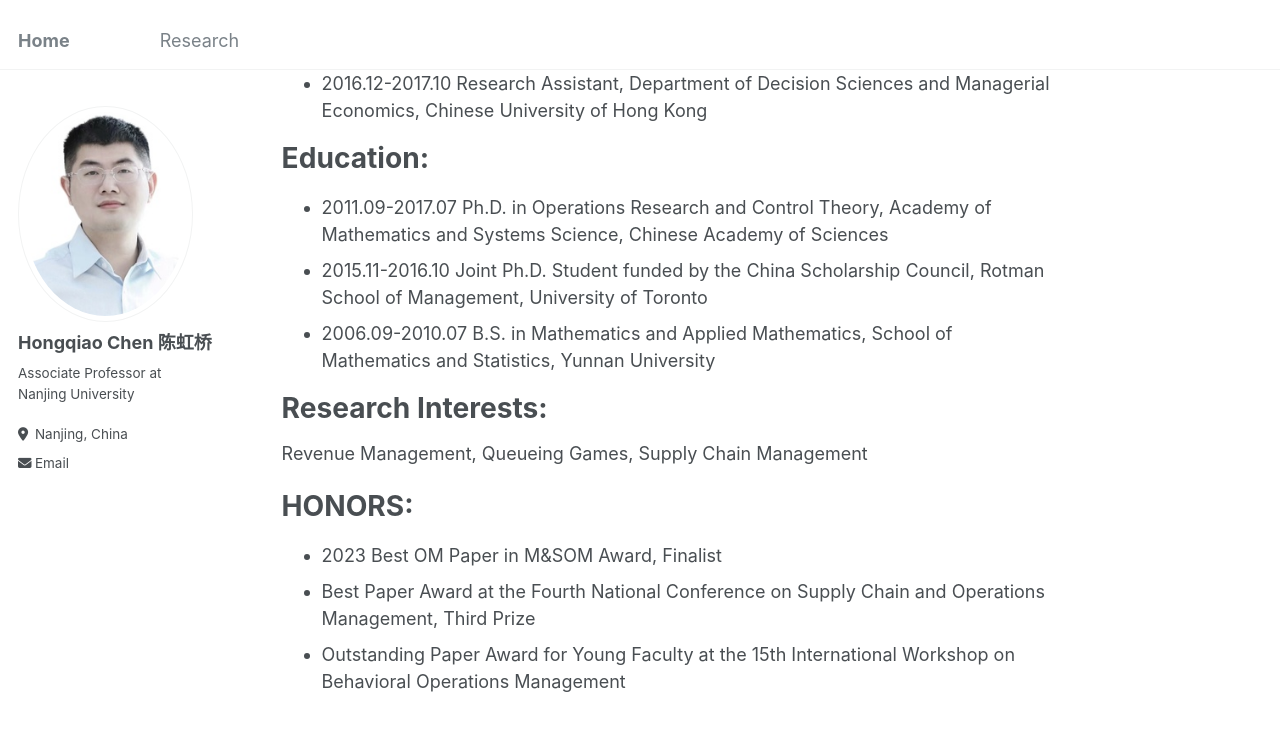
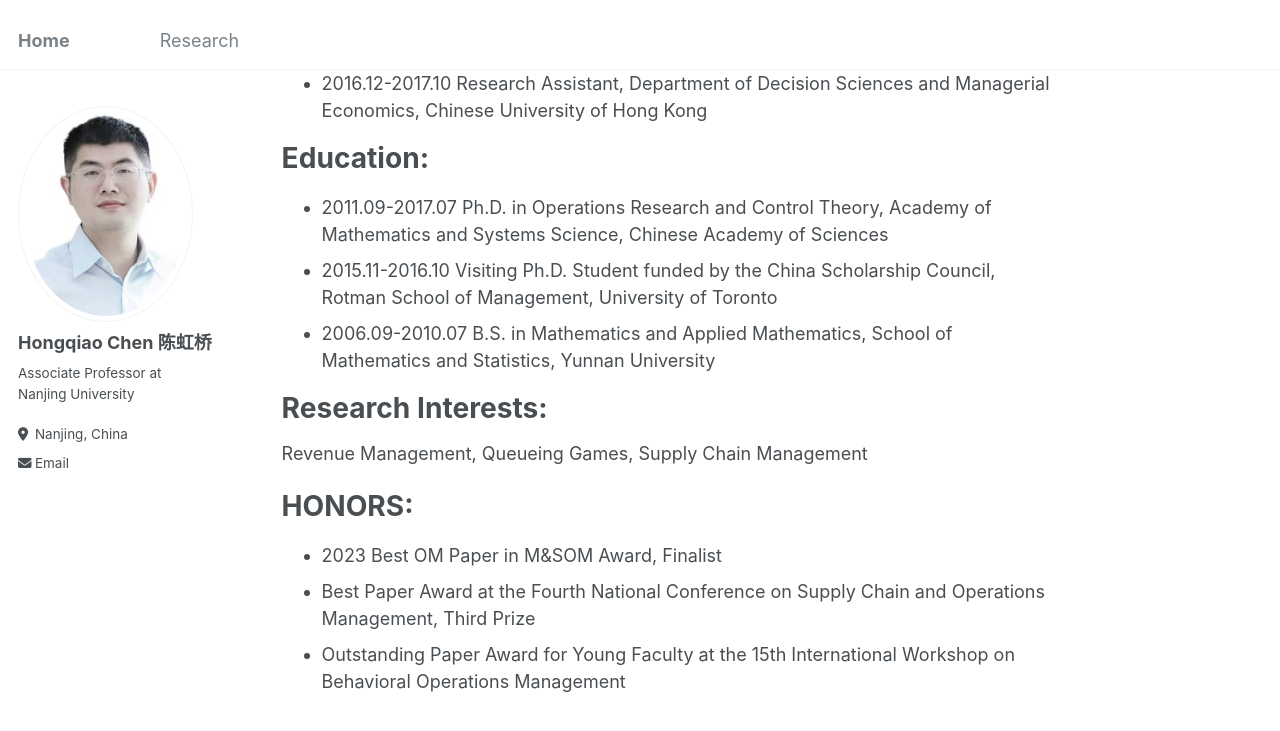
Before and after one commit to chq2024/chq2024.github.io, a Jekyll site: the page built from _pages/about.md, in a window 1280 px wide and 900 px high, scrolled down 408 px. Shown: the top 731 px of the window. Built offline with Jekyll 4.4.1, drawn with Linux system fonts in a browser that asks for light colours.

Commit message:
Update about.md

```diff
--- a/_pages/about.md
+++ b/_pages/about.md
@@ -17,7 +17,7 @@ My research interests include revenue management, queueing games, and supply cha
 **Education**:
 ======
 - 2011.09-2017.07 Ph.D. in Operations Research and Control Theory, Academy of Mathematics and Systems Science, Chinese Academy of Sciences
-- 2015.11-2016.10 Joint Ph.D. Student funded by the China Scholarship Council, Rotman School of Management, University of Toronto
+- 2015.11-2016.10 Visiting Ph.D. Student funded by the China Scholarship Council, Rotman School of Management, University of Toronto
 - 2006.09-2010.07 B.S. in Mathematics and Applied Mathematics, School of Mathematics and Statistics, Yunnan University
 
 **Research Interests**:
```
